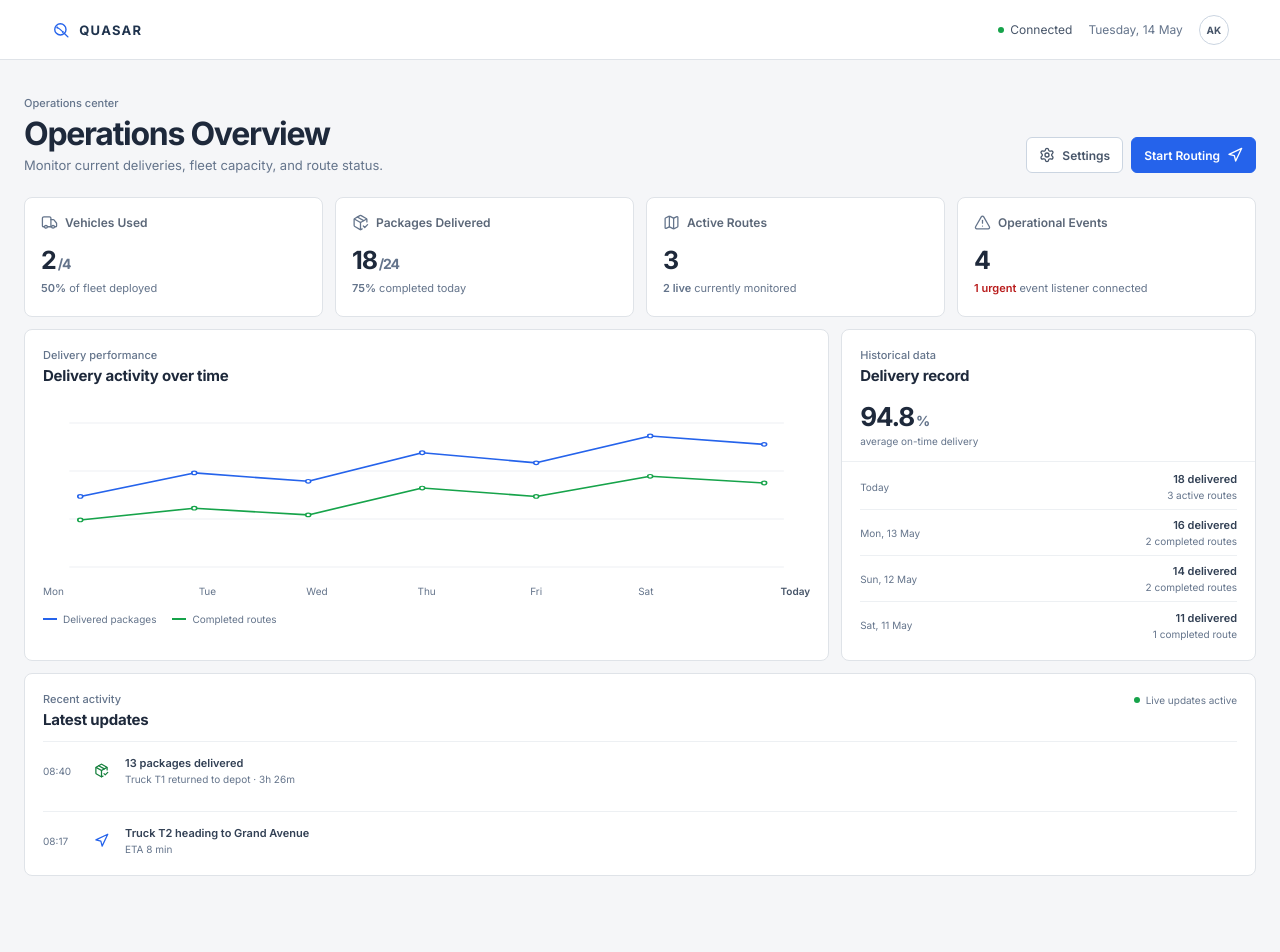
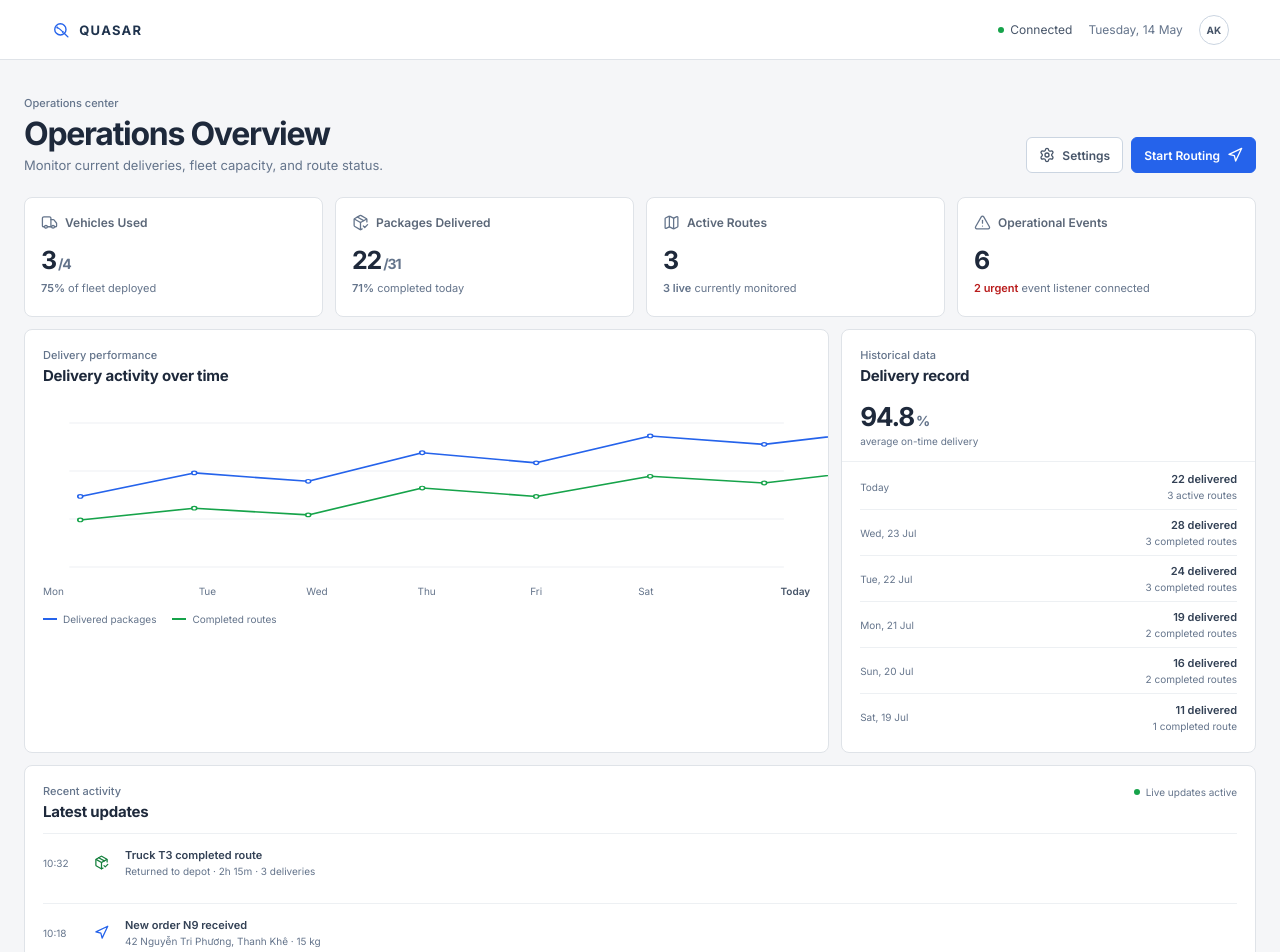
Before and after one commit to Muhammad-Rafif-Irfan/QUASAR, a React (Vite) app in the folder frontend/: page / in a window 1280 px wide. Shown: the top 952 px of the page. Before the commit the page ends 924 px from the top, so only its background shows below. Built offline with nearby package versions, Linux system fonts and the light colour scheme; no server answers.

Commit message:
add mock data

```diff
--- a/frontend/src/App.tsx
+++ b/frontend/src/App.tsx
@@ -28,25 +28,31 @@ type Activity = {
 
 // Metric card data for the Operations Overview page.
 const metrics: Metric[] = [
-  { label: 'Vehicles Used', value: '2', unit: '/4', detail: 'of fleet deployed', emphasis: '50%', Icon: Truck, status: 'neutral' },
-  { label: 'Packages Delivered', value: '18', unit: '/24', detail: 'completed today', emphasis: '75%', Icon: PackageCheck, status: 'good' },
-  { label: 'Active Routes', value: '3', detail: 'currently monitored', emphasis: '2 live', Icon: Map, status: 'neutral' },
-  { label: 'Operational Events', value: '4', detail: 'event listener connected', emphasis: '1 urgent', Icon: TriangleAlert, status: 'alert' },
+  { label: 'Vehicles Used', value: '3', unit: '/4', detail: 'of fleet deployed', emphasis: '75%', Icon: Truck, status: 'good' },
+  { label: 'Packages Delivered', value: '22', unit: '/31', detail: 'completed today', emphasis: '71%', Icon: PackageCheck, status: 'good' },
+  { label: 'Active Routes', value: '3', detail: 'currently monitored', emphasis: '3 live', Icon: Map, status: 'neutral' },
+  { label: 'Operational Events', value: '6', detail: 'event listener connected', emphasis: '2 urgent', Icon: TriangleAlert, status: 'alert' },
 ]
 
 // Recent activity mock data shown in the Operations Overview panel.
 const recentActivities: Activity[] = [
+  { time: '10:32', title: 'Truck T3 completed route', detail: 'Returned to depot · 2h 15m · 3 deliveries', kind: 'delivered' },
+  { time: '10:18', title: 'New order N9 received', detail: '42 Nguyễn Tri Phương, Thanh Khê · 15 kg', kind: 'tracking' },
+  { time: '09:45', title: '8 packages delivered', detail: 'Truck T1 completed morning batch · 1h 52m', kind: 'delivered' },
+  { time: '09:12', title: 'Truck T2 heading to 233 Ngô Quyền', detail: 'ETA 12 min · carrying 62 kg', kind: 'tracking' },
   { time: '08:40', title: '13 packages delivered', detail: 'Truck T1 returned to depot · 3h 26m', kind: 'delivered' },
-  { time: '08:17', title: 'Truck T2 heading to Grand Avenue', detail: 'ETA 8 min', kind: 'tracking' },
+  { time: '08:17', title: 'Route recalculated', detail: 'Added N5 to Truck T2 · total distance +2.3 km', kind: 'tracking' },
 ]
 
-const deliveryTrend = [42, 56, 51, 68, 62, 78, 73]
-const routeTrend = [28, 35, 31, 47, 42, 54, 50]
+const deliveryTrend = [42, 56, 51, 68, 62, 78, 73, 81, 76, 88, 85, 92, 89, 95]
+const routeTrend = [28, 35, 31, 47, 42, 54, 50, 58, 53, 62, 59, 67, 64, 71]
 const historicalRecords = [
-  { period: 'Today', deliveries: '18 delivered', routes: '3 active routes' },
-  { period: 'Mon, 13 May', deliveries: '16 delivered', routes: '2 completed routes' },
-  { period: 'Sun, 12 May', deliveries: '14 delivered', routes: '2 completed routes' },
-  { period: 'Sat, 11 May', deliveries: '11 delivered', routes: '1 completed route' },
+  { period: 'Today', deliveries: '22 delivered', routes: '3 active routes' },
+  { period: 'Wed, 23 Jul', deliveries: '28 delivered', routes: '3 completed routes' },
+  { period: 'Tue, 22 Jul', deliveries: '24 delivered', routes: '3 completed routes' },
+  { period: 'Mon, 21 Jul', deliveries: '19 delivered', routes: '2 completed routes' },
+  { period: 'Sun, 20 Jul', deliveries: '16 delivered', routes: '2 completed routes' },
+  { period: 'Sat, 19 Jul', deliveries: '11 delivered', routes: '1 completed route' },
 ]
 
 type SettingsModalProps = {
--- a/frontend/src/RoutePlanner.tsx
+++ b/frontend/src/RoutePlanner.tsx
@@ -28,15 +28,20 @@ type RoutePlannerProps = {
 
 // Initial mock data is owned by App so it survives navigation to Screen 03.
 export const initialOrders: Order[] = [
-  { id: 'N1', address: '', weight: '12', startTime: '09:00', endTime: '10:00' },
-  { id: 'N2', address: '', weight: '38', startTime: '09:00', endTime: '10:00' },
-  { id: 'N3', address: '', weight: '24', startTime: '10:00', endTime: '11:00' },
-  { id: 'N4', address: '', weight: '62', startTime: '10:00', endTime: '11:00' },
+  { id: 'N1', address: '54 Nguyễn Văn Linh, Hải Châu', weight: '12', startTime: '09:00', endTime: '10:00' },
+  { id: 'N2', address: '120 Trần Phú, Hải Châu', weight: '38', startTime: '09:00', endTime: '10:00' },
+  { id: 'N3', address: '15 Lê Duẩn, Thanh Khê', weight: '24', startTime: '10:00', endTime: '11:00' },
+  { id: 'N4', address: '233 Ngô Quyền, Sơn Trà', weight: '62', startTime: '10:00', endTime: '11:00' },
+  { id: 'N5', address: '78 Hoàng Diệu, Hải Châu', weight: '18', startTime: '09:30', endTime: '10:30' },
+  { id: 'N6', address: '9 Phan Châu Trinh, Hải Châu', weight: '45', startTime: '10:30', endTime: '11:30' },
+  { id: 'N7', address: '301 Điện Biên Phủ, Thanh Khê', weight: '31', startTime: '11:00', endTime: '12:00' },
+  { id: 'N8', address: '42 Nguyễn Tri Phương, Thanh Khê', weight: '27', startTime: '09:00', endTime: '11:00' },
 ]
 
 export const initialVehicles: Vehicle[] = [
-  { id: 'truck-1', name: 'Truck 1', capacity: '60' },
+  { id: 'truck-1', name: 'Truck 1', capacity: '80' },
   { id: 'truck-2', name: 'Truck 2', capacity: '100' },
+  { id: 'truck-3', name: 'Truck 3', capacity: '60' },
 ]
 
 function RoutePlanner({ orders, setOrders, vehicles, setVehicles, isOptimizing, onBack, onOpenSettings, onRunOptimization }: RoutePlannerProps) {
--- a/frontend/src/RoutingDetailsModal.tsx
+++ b/frontend/src/RoutingDetailsModal.tsx
@@ -5,14 +5,21 @@ type RoutingDetailsModalProps = {
 }
 
 const routingDetails = [
-  ['Algorithm', 'Hybrid classical-quantum routing'],
-  ['Backend', 'AerSimulator'],
-  ['Core', 'FALCON'],
-  ['Iterations', '256'],
-  ['Execution time', '1.2 s'],
+  ['Algorithm', 'QAOA+ hybrid quantum-classical'],
+  ['Backend', 'AerSimulator (qiskit 1.4)'],
+  ['Core solver', 'FALCON r1.3'],
+  ['QUBO variables', '64'],
+  ['Iterations', '512'],
+  ['Execution time', '2.4 s'],
+  ['Vehicles assigned', '3 of 4'],
+  ['Total stops', '8 delivery points'],
+  ['Total demand', '257 kg'],
+  ['Fleet capacity', '240 kg (split enabled)'],
   ['Route validity', 'Valid'],
-  ['Objective value', '28.4 km total distance'],
-  ['Updated nodes', 'N3, N4'],
+  ['Objective value', '24.7 km total distance'],
+  ['Split packages', 'N4 → Truck 2 (42 kg) + Truck 3 (20 kg)'],
+  ['Overflow resolved', 'YES — all constraints satisfied'],
+  ['Updated nodes', 'N3, N4, N5, N6, N7, N8'],
 ]
 
 // Screen 05 is opened from the live-routing log button and uses mock execution evidence.
--- a/frontend/src/useRouteSimulation.ts
+++ b/frontend/src/useRouteSimulation.ts
@@ -31,12 +31,16 @@ export const DEPOT: MapLocation = {
   lon: 108.2022,
 }
 
-/** Pre-assigned Da Nang coordinates for the demo orders N1–N4. */
-const DEMO_COORDS: Record<string, { name: string; lat: number; lon: number }> = {
-  N1: { name: 'Pelabuhan', lat: 16.0650, lon: 108.2200 },
-  N2: { name: 'Pasar Con', lat: 16.0450, lon: 108.2100 },
-  N3: { name: 'Bandara', lat: 16.0438, lon: 108.1990 },
-  N4: { name: 'Hai Chau District', lat: 16.0680, lon: 108.2140 },
+/** Pre-assigned Da Nang coordinates for the demo orders N1–N8. */
+const DEMO_COORDS: Record<string, { name: string; lat: number; lon: number; weight?: string }> = {
+  N1: { name: '54 Nguyễn Văn Linh', lat: 16.0650, lon: 108.2200, weight: '12' },
+  N2: { name: '120 Trần Phú', lat: 16.0450, lon: 108.2100, weight: '38' },
+  N3: { name: '15 Lê Duẩn', lat: 16.0438, lon: 108.1990, weight: '24' },
+  N4: { name: '233 Ngô Quyền', lat: 16.0680, lon: 108.2140, weight: '62' },
+  N5: { name: '78 Hoàng Diệu', lat: 16.0600, lon: 108.2170, weight: '18' },
+  N6: { name: '9 Phan Châu Trinh', lat: 16.0520, lon: 108.2090, weight: '45' },
+  N7: { name: '301 Điện Biên Phủ', lat: 16.0710, lon: 108.2050, weight: '31' },
+  N8: { name: '42 Nguyễn Tri Phương', lat: 16.0580, lon: 108.1920, weight: '27' },
 }
 
 /** Extra location pool for dynamically added orders. */
@@ -141,6 +145,7 @@ export function useRouteSimulation() {
       name: coord.name,
       lat: coord.lat,
       lon: coord.lon,
+      weight: coord.weight,
     }))
   })
 
@@ -171,34 +176,32 @@ export function useRouteSimulation() {
     })
   }, [])
 
-  /** Split stops across two trucks and compute greedy waypoint order. */
+  /** Split stops across three trucks and compute greedy waypoint order. */
   const baseRoutes = useMemo(() => {
-    const half = Math.ceil(stops.length / 2)
-    const truck1Stops = stops.slice(0, half)
-    const truck2Stops = stops.slice(half)
+    const third = Math.ceil(stops.length / 3)
+    const truck1Stops = stops.slice(0, third)
+    const truck2Stops = stops.slice(third, third * 2)
+    const truck3Stops = stops.slice(third * 2)
+
+    const truckDefs = [
+      { id: 'truck-1', name: 'Truck 1', capacity: '80 kg', color: '#2563eb', stops: truck1Stops },
+      { id: 'truck-2', name: 'Truck 2', capacity: '100 kg', color: '#16a34a', stops: truck2Stops },
+      { id: 'truck-3', name: 'Truck 3', capacity: '60 kg', color: '#f59e0b', stops: truck3Stops },
+    ]
 
     const routes: { truckId: string; truckName: string; capacity: string; color: string; waypoints: MapLocation[]; orderIds: string[] }[] = []
 
-    if (truck1Stops.length > 0) {
-      routes.push({
-        truckId: 'truck-1',
-        truckName: 'Truck 1',
-        capacity: '60 kg',
-        color: '#2563eb',
-        waypoints: greedyRoute(DEPOT, truck1Stops),
-        orderIds: truck1Stops.map((s) => s.id),
-      })
-    }
-
-    if (truck2Stops.length > 0) {
-      routes.push({
-        truckId: 'truck-2',
-        truckName: 'Truck 2',
-        capacity: '100 kg',
-        color: '#16a34a',
-        waypoints: greedyRoute(DEPOT, truck2Stops),
-        orderIds: truck2Stops.map((s) => s.id),
-      })
+    for (const def of truckDefs) {
+      if (def.stops.length > 0) {
+        routes.push({
+          truckId: def.id,
+          truckName: def.name,
+          capacity: def.capacity,
+          color: def.color,
+          waypoints: greedyRoute(DEPOT, def.stops),
+          orderIds: def.stops.map((s) => s.id),
+        })
+      }
     }
 
     return routes
```
Also changed, not shown: frontend/src/index.css (+4 -4 lines).
